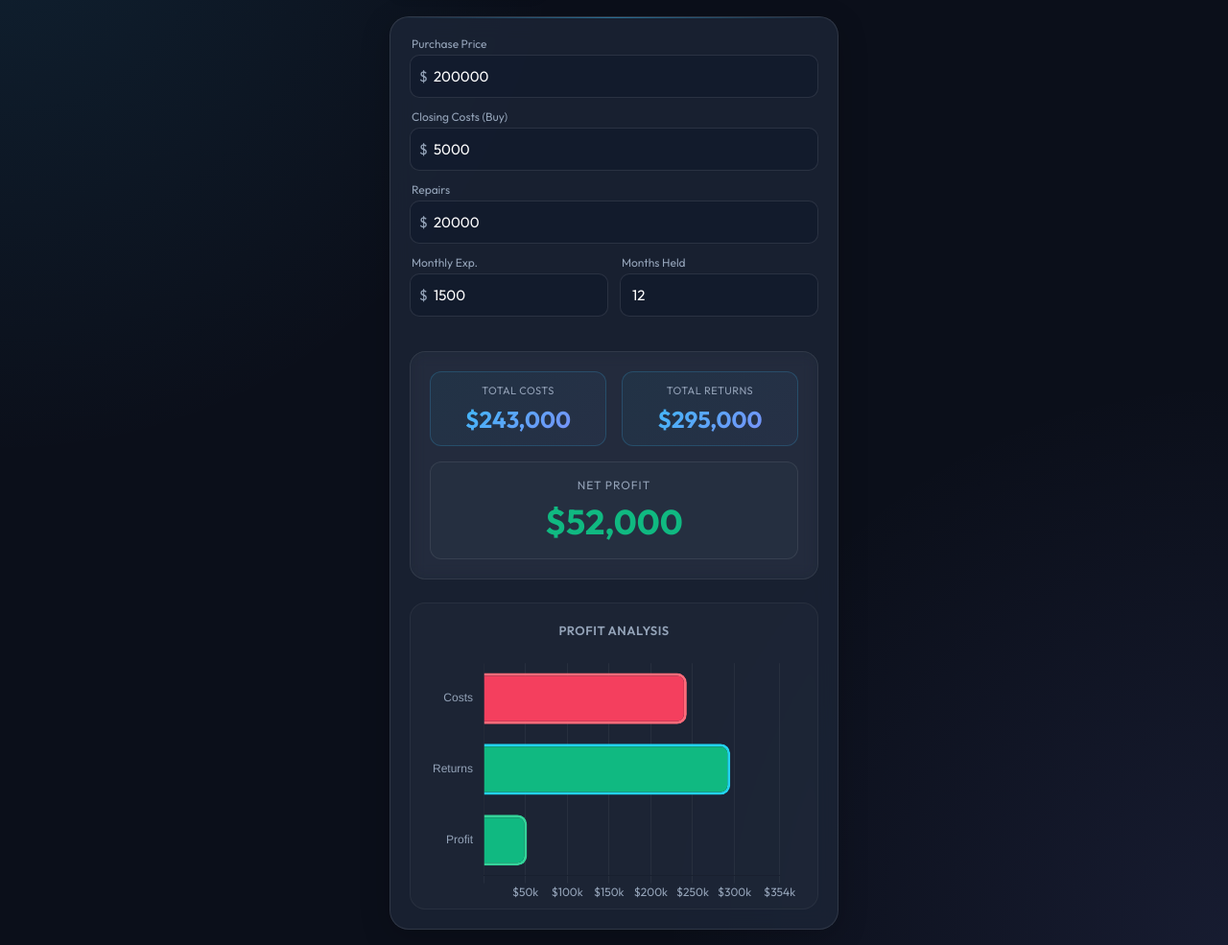
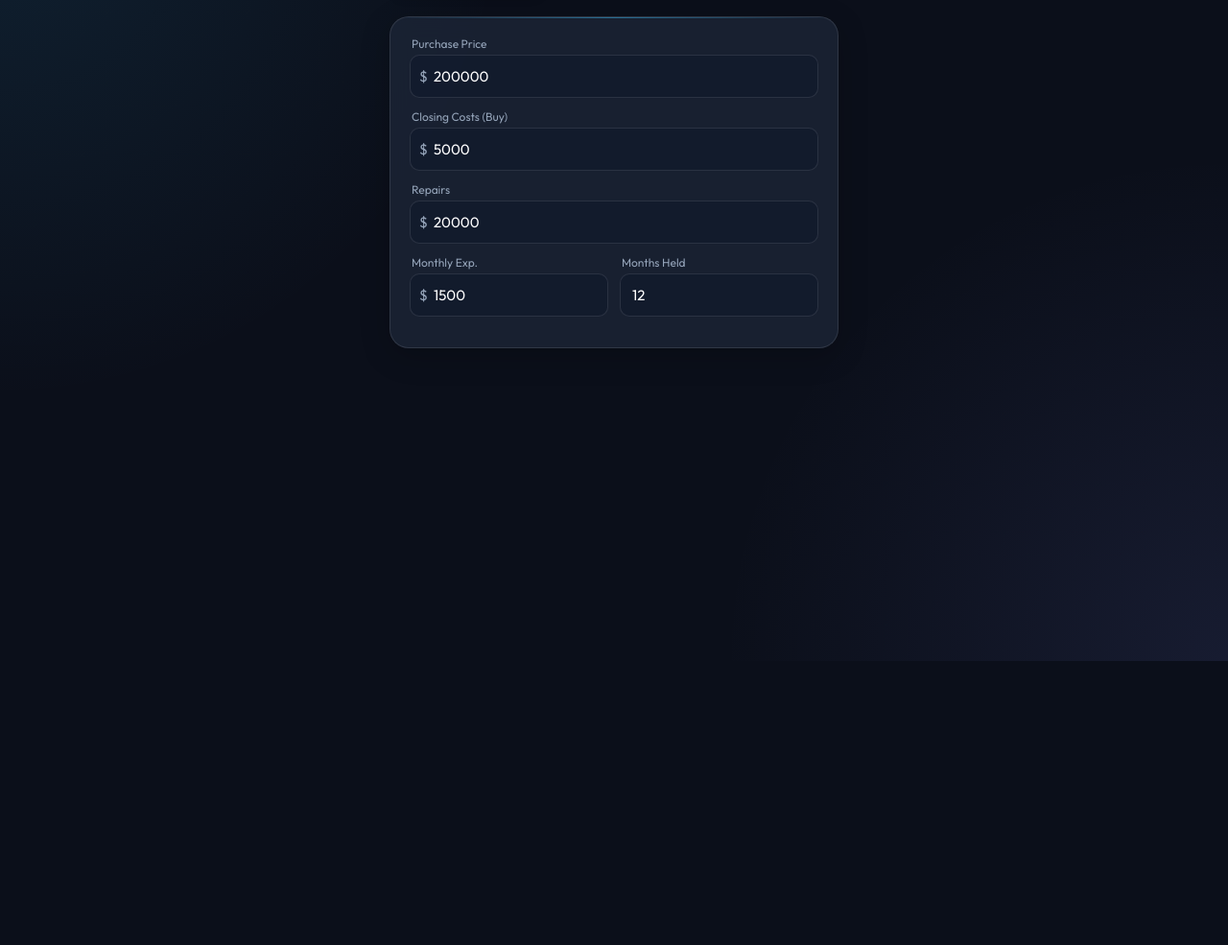
Before and after one commit to dragonflyinmypool/Cal, a website: page index.html in a window 1280 px wide. Shown: the part 111-1096 px from the top of the page at 96% size. After the commit the page ends 800 px from the top, so only its background shows below. Drawn offline with nearby package versions, Linux system fonts and the light colour scheme.

Commit message:
Remove profit summary and chart from Investment and Revenue tabs

```diff
--- a/index.html
+++ b/index.html
@@ -460,32 +460,6 @@
                             oninput="calculate()">
                     </div>
                 </div>
-
-                <!-- Profit Summary Panel -->
-                <div class="profit-summary">
-                    <div class="profit-summary-grid">
-                        <div class="profit-metric">
-                            <div class="profit-metric-label">Total Costs</div>
-                            <div class="profit-metric-value" id="costs-total-display">$0</div>
-                        </div>
-                        <div class="profit-metric">
-                            <div class="profit-metric-label">Total Returns</div>
-                            <div class="profit-metric-value" id="returns-total-display">$0</div>
-                        </div>
-                    </div>
-                    <div class="profit-total">
-                        <div class="profit-total-label">Net Profit</div>
-                        <div class="profit-total-value" id="costs-profit-display">$0</div>
-                    </div>
-                </div>
-
-                <!-- Waterfall Chart -->
-                <div class="chart-container">
-                    <div class="chart-label">Profit Analysis</div>
-                    <div class="chart-canvas-wrapper">
-                        <canvas id="costs-waterfall-chart"></canvas>
-                    </div>
-                </div>
             </div>
         </div>
 
@@ -518,32 +492,6 @@
                     <div class="input-wrapper">
                         <span>$</span>
                         <input id="sellCosts" type="number" value="15000" oninput="calculate()">
-                    </div>
-                </div>
-
-                <!-- Profit Summary Panel -->
-                <div class="profit-summary">
-                    <div class="profit-summary-grid">
-                        <div class="profit-metric">
-                            <div class="profit-metric-label">Total Costs</div>
-                            <div class="profit-metric-value" id="returns-costs-display">$0</div>
-                        </div>
-                        <div class="profit-metric">
-                            <div class="profit-metric-label">Total Returns</div>
-                            <div class="profit-metric-value" id="returns-returns-display">$0</div>
-                        </div>
-                    </div>
-                    <div class="profit-total">
-                        <div class="profit-total-label">Net Profit</div>
-                        <div class="profit-total-value" id="returns-profit-display">$0</div>
-                    </div>
-                </div>
-
-                <!-- Waterfall Chart -->
-                <div class="chart-container">
-                    <div class="chart-label">Profit Analysis</div>
-                    <div class="chart-canvas-wrapper">
-                        <canvas id="returns-waterfall-chart"></canvas>
                     </div>
                 </div>
             </div>
@@ -597,8 +545,6 @@
     <script>
         lucide.createIcons();
 
-        let costsChartInstance = null;
-        let returnsChartInstance = null;
         let profitChartInstance = null;
 
         function switchTab(tabId) {
@@ -609,8 +555,6 @@
 
             // Trigger chart resize when switching tabs
             setTimeout(() => {
-                if (costsChartInstance) costsChartInstance.resize();
-                if (returnsChartInstance) returnsChartInstance.resize();
                 if (profitChartInstance) profitChartInstance.resize();
             }, 0);
         }
@@ -705,21 +649,13 @@
             };
 
             // Destroy existing chart if it exists
-            if (canvasId === 'costs-waterfall-chart' && costsChartInstance) {
-                costsChartInstance.destroy();
-            } else if (canvasId === 'returns-waterfall-chart' && returnsChartInstance) {
-                returnsChartInstance.destroy();
-            } else if (canvasId === 'profit-waterfall-chart' && profitChartInstance) {
+            if (canvasId === 'profit-waterfall-chart' && profitChartInstance) {
                 profitChartInstance.destroy();
             }
 
             const newChart = new Chart(ctx, chartConfig);
 
-            if (canvasId === 'costs-waterfall-chart') {
-                costsChartInstance = newChart;
-            } else if (canvasId === 'returns-waterfall-chart') {
-                returnsChartInstance = newChart;
-            } else if (canvasId === 'profit-waterfall-chart') {
+            if (canvasId === 'profit-waterfall-chart') {
                 profitChartInstance = newChart;
             }
         }
@@ -729,23 +665,7 @@
             const totalIn = (val("rent") * val("monthsRented")) + (val("salePrice") - val("sellCosts"));
             const profit = totalIn - totalOut;
 
-            // Update Costs tab displays
-            document.getElementById("costs-total-display").textContent = format(totalOut);
-            document.getElementById("returns-total-display").textContent = format(totalIn);
-            const costsProfitEl = document.getElementById("costs-profit-display");
-            costsProfitEl.textContent = format(profit);
-            costsProfitEl.style.color = profit >= 0 ? "var(--success)" : "var(--error)";
-
-            // Update Returns tab displays
-            document.getElementById("returns-costs-display").textContent = format(totalOut);
-            document.getElementById("returns-returns-display").textContent = format(totalIn);
-            const returnsProfitEl = document.getElementById("returns-profit-display");
-            returnsProfitEl.textContent = format(profit);
-            returnsProfitEl.style.color = profit >= 0 ? "var(--success)" : "var(--error)";
-
-            // Create/update waterfall charts
-            createWaterfallChart('costs-waterfall-chart', totalOut, totalIn, profit);
-            createWaterfallChart('returns-waterfall-chart', totalOut, totalIn, profit);
+            // Create/update waterfall chart
             createWaterfallChart('profit-waterfall-chart', totalOut, totalIn, profit);
 
             // Update Profit tab displays
```
